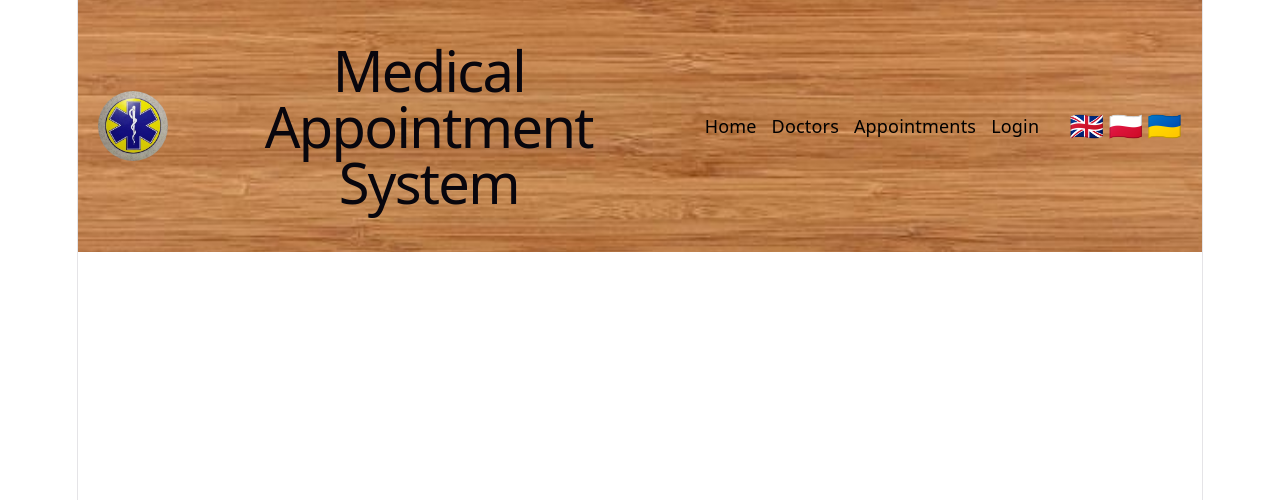
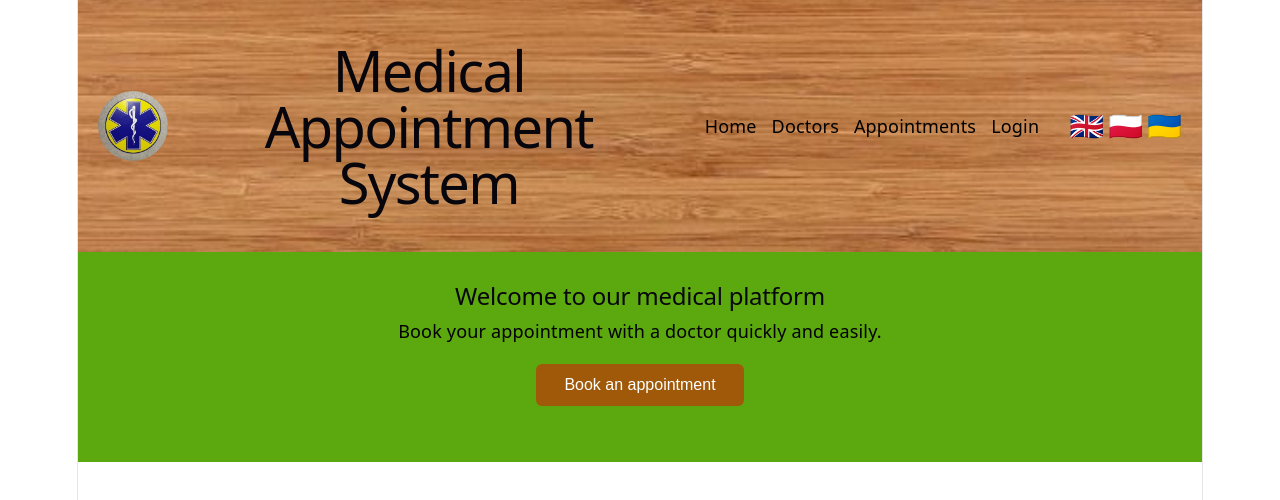
Before and after one commit to SerhiiManyk/medical-appointment-system, a React app in the folder frontend/: page / in a window 1280 px wide. Shown: the top 500 px of the page. Built offline with nearby package versions, Linux system fonts and the light colour scheme; the HTML template or start-up script is replaced by a standard one.

Commit message:
Add hero section to homepage

```diff
--- a/frontend/src/App.css
+++ b/frontend/src/App.css
@@ -62,3 +62,31 @@ nav a:hover {
 .language-switcher button:hover {
   transform: scale(1.2);
 }
+
+.hero {
+  text-align: center;
+  padding: 30px 20px;
+  min-height: 150px;
+  background-color: #5ba80f;
+}
+
+.hero button {
+  padding: 12px 28px;
+  font-size: 16px;
+  border: none;
+  border-radius: 6px;
+  cursor: pointer;
+  background-color: #9f5909;
+  color: white;
+  transition: background-color 0.2s ease;
+  margin-top: 20px;
+}
+
+.hero button:hover {
+  transform: scale(1.1);
+  color: #050000;
+}
+
+.hero p {
+  color: #000000;
+}
--- a/frontend/src/App.jsx
+++ b/frontend/src/App.jsx
@@ -11,6 +11,9 @@ function App() {
       doctors: "Doctors",
       appointments: "Appointments",
       login: "Login",
+      welcome: "Welcome to our medical platform",
+      description: "Book your appointment with a doctor quickly and easily.",
+      bookAppointment: "Book an appointment",
     },
     pl: {
       title: "System Rezerwacji Wizyt Lekarskich",
@@ -18,6 +21,9 @@ function App() {
       doctors: "Lekarze",
       appointments: "Wizyty",
       login: "Zaloguj się",
+      welcome: "Witamy na naszej platformie medycznej",
+      description: "Umów wizytę u lekarza szybko i łatwo.",
+      bookAppointment: "Umów wizytę",
     },
     uk: {
       title: "Система запису до лікаря",
@@ -25,6 +31,9 @@ function App() {
       doctors: "Лікарі",
       appointments: "Записи",
       login: "Увійти",
+      welcome: "Ласкаво просимо до нашої медичної платформи",
+      description: "Запишіться на прийом до лікаря швидко та легко.",
+      bookAppointment: "Записатися на прийом",
     },
   };
 
@@ -49,6 +58,14 @@ function App() {
           <button onClick={() => setLanguage("uk")}>🇺🇦</button>
         </div>
       </header>
+
+      <main>
+        <section className="hero">
+          <h2>{translations[language].welcome}</h2>
+          <p>{translations[language].description}</p>
+          <button>{translations[language].bookAppointment}</button>
+        </section>
+      </main>
     </>
   );
 }
```
